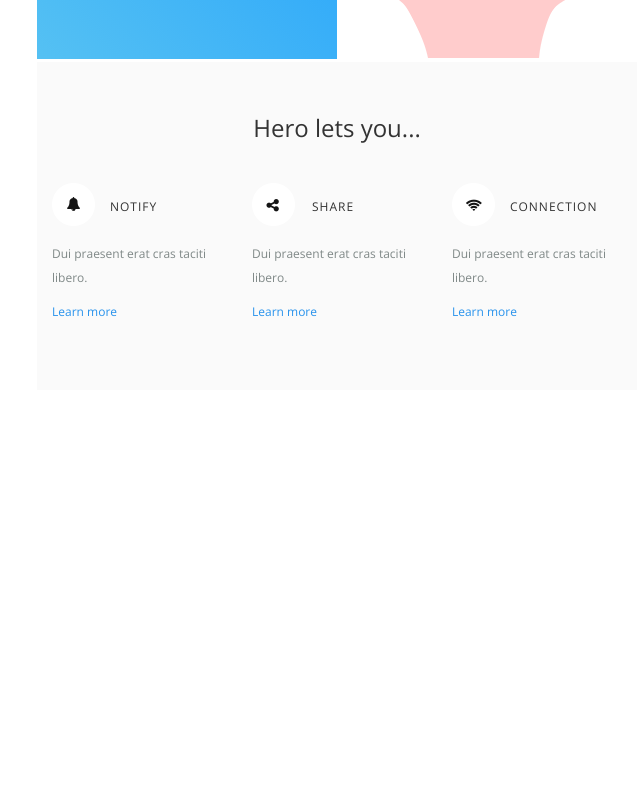
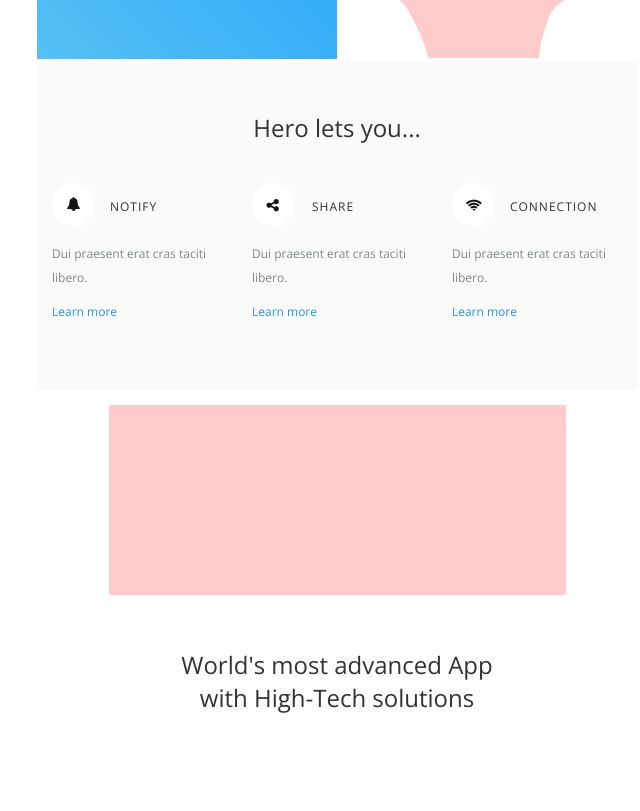
Before and after one commit to rebelcl0ud/email, a plain HTML site: page public/index.html in a window 1280 px wide. Shown: the part 408-1219 px from the top of the page, without its empty margins (303-943 px from the left). Before the commit the page ends 806 px from the top, so only its background shows below. Drawn offline with nearby package versions, Linux system fonts and the light colour scheme.

Commit message:
style: 3rd row; added image and header copy; aligned center with font style/padding

```diff
--- a/public/index.html
+++ b/public/index.html
@@ -153,7 +153,20 @@
 				<!-- end of 2nd row -->
 				<!-- start of 3rd row -->
 				<tr>
-					<td></td>
+					<td>
+						<table class="header-left" width="100%" align="left" cellspacing="0" cellpadding="0" border="0" style="padding: 15px 15px 70px 15px;">
+							<tr>
+								<td align="center">
+									<img src="/img/image_head.jpg">
+								</td>
+							</tr>
+							<tr>
+								<td>
+									<h3 align="center" style="font-family: 'Open Sans', 'Helvetica Neue', Helvetica, Arial, 'Lucida Grande', sans-serif; color: #333333; font-size: 24px; font-weight: 300; padding: 25px 0 0 0;">World's <span style="font-weight: 400">most advanced App</span><br />with High-Tech solutions</h3>
+								</td>
+							</tr>
+						</table>
+					</td>
 				</tr>
 				<!-- end of 3rd row -->
 				<!-- start of 4th row -->
```
